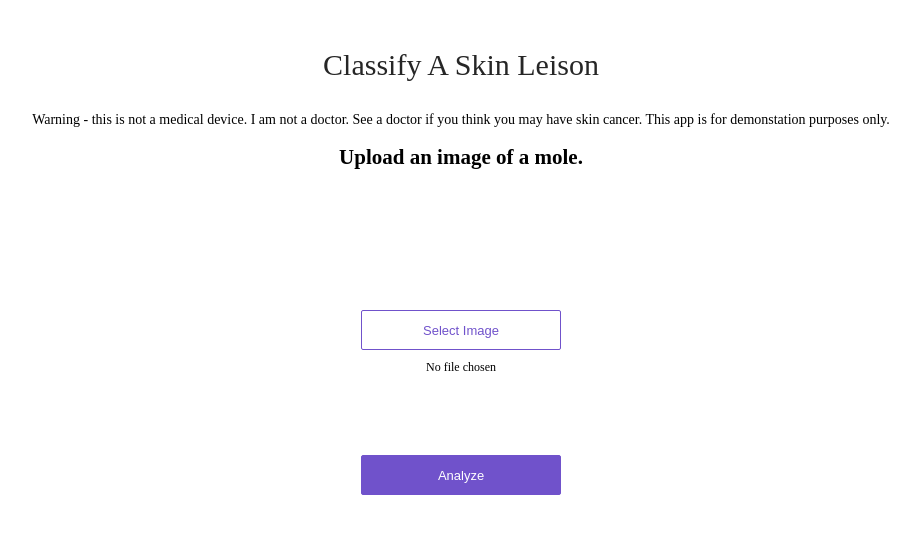
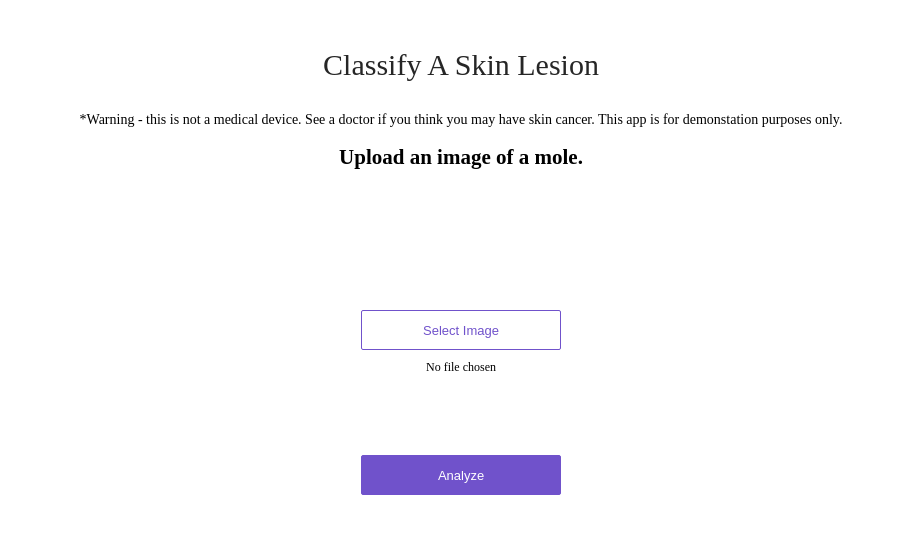
Before and after one commit to luca-medeiros/skin-cancer-CNN, a plain HTML site: page app/view/index.html in a window 1280 px wide. Shown: the whole page, without its empty margins (179-1099 px from the left). Drawn offline with Linux system fonts and the light colour scheme.

Commit message:
Update index.html
change design

```diff
--- a/app/view/index.html
+++ b/app/view/index.html
@@ -7,10 +7,9 @@
 <body>
 <div>
     <div class='center'>
-        <div class='title'>Classify A Skin Leison </div>
+        <div class='title'>Classify A Skin Lesion </div>
         <p>
-            Warning - this is not a medical device.
-            I am not a doctor.
+            *Warning - this is not a medical device.
             See a doctor if you think you may have skin cancer.
             This app is for demonstation purposes only.
         </p>
```
